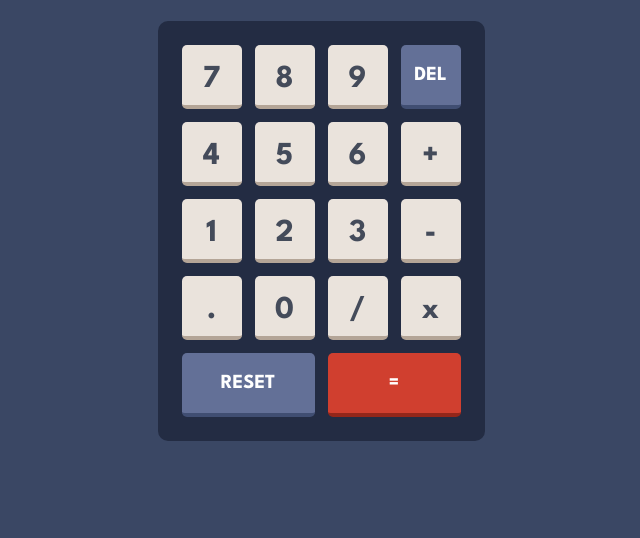
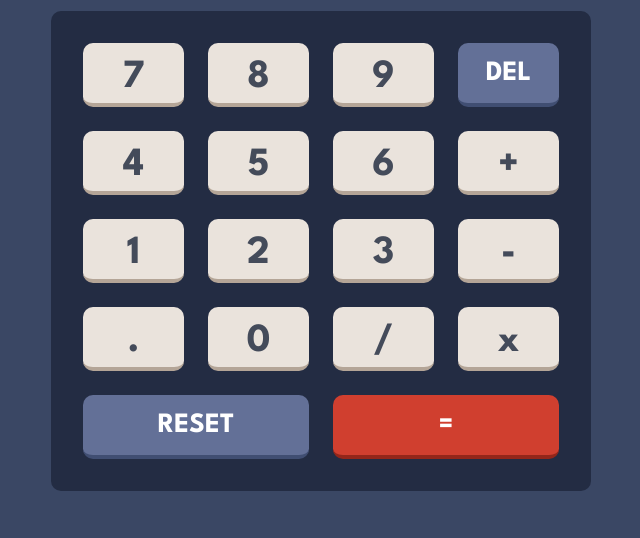
Before and after one commit to dev-fa/calculator, a website built with webpack: page dist/index.html in a window 1280 px wide. Shown: the part 262-800 px from the top of the page, without its empty margins (319-959 px from the left). Built offline with nearby package versions, Linux system fonts and the light colour scheme.

Commit message:
Make site responsive

```diff
--- a/src/sass/modules/_boilerplate.scss
+++ b/src/sass/modules/_boilerplate.scss
@@ -78,8 +78,8 @@ html {
 body {
   font-family: var(--ff-primary);
   background-color: var(--clr-background-primary);
-  // width: 100vw;
   min-height: 100vh;
+  min-height: 100dvh;
   max-height: 100%;
 }
 
--- a/src/sass/modules/calculator/_keypad.scss
+++ b/src/sass/modules/calculator/_keypad.scss
@@ -1,12 +1,17 @@
 @use '../functions' as f;
+@use '../breakpoints' as b;
 
 .calculator__keypad-container {
   background-color: var(--clr-background-secondary);
   border-radius: 10px;
   width: 100%;
-  max-width: 327px;
   height: 420px;
   padding: 24px;
+
+  @include b.breakpoint(large) {
+    height: 480px;
+    padding: 32px;
+  }
 }
 
 .calculator__keypad {
@@ -19,6 +24,10 @@
     'dec zer div mul'
     'res res ent ent';
   gap: 13px;
+
+  @include b.breakpoint(large) {
+    gap: 24px;
+  }
 
   &__main:hover,
   &__func:hover,
@@ -36,44 +45,50 @@
     transition: transform 0.1s ease-in;
   }
 
+  &__main,
+  &__func,
+  &__enter {
+    width: 100%;
+    height: 64px;
+    border-radius: 5px;
+
+    @include b.breakpoint(large) {
+      border-radius: 10px;
+    }
+  }
+
   &__main {
-    width: 100%;
-    max-width: 60px;
-    height: 64px;
     font-size: f.rem(32);
     background-color: var(--clr-main-key-background);
     color: var(--clr-text-dark);
-    border-radius: 5px;
     border-bottom: 4px solid var(--clr-main-key-shadow);
     padding-top: 8px;
-    vertical-align: middle;
+
+    @include b.breakpoint(large) {
+      font-size: f.rem(40);
+    }
   }
 
   &__func {
-    width: 100%;
-    max-width: 60px;
-    height: 64px;
     font-size: f.rem(20);
     background-color: var(--clr-func-key-background);
     color: var(--clr-text-light);
-    border-radius: 5px;
     border-bottom: 4px solid var(--clr-func-key-shadow);
 
-    &--big {
-      width: 100%;
-      max-width: 133px;
+    @include b.breakpoint(large) {
+      font-size: f.rem(28);
     }
   }
 
   &__enter {
-    width: 100%;
-    max-width: 133px;
-    height: 64px;
     font-size: f.rem(20);
     background-color: var(--clr-enter-key-background);
     color: var(--clr-text-light);
-    border-radius: 5px;
     border-bottom: 4px solid var(--clr-enter-key-shadow);
+
+    @include b.breakpoint(large) {
+      font-size: f.rem(28);
+    }
   }
 
   &--enter {
--- a/src/sass/modules/calculator/_layout.scss
+++ b/src/sass/modules/calculator/_layout.scss
@@ -1,4 +1,10 @@
+@use '../breakpoints' as b;
+
 .calculator {
   width: 100%;
   max-width: 327px;
+
+  @include b.breakpoint(large) {
+    max-width: 540px;
+  }
 }
--- a/src/sass/modules/calculator/_screen.scss
+++ b/src/sass/modules/calculator/_screen.scss
@@ -1,10 +1,10 @@
 @use '../functions' as f;
+@use '../breakpoints' as b;
 
 .calculator__screen {
   background-color: var(--clr-background-tertiary);
   border-radius: 10px;
   width: 100%;
-  max-width: 327px;
   height: 88px;
   padding: 24px;
   display: flex;
@@ -12,8 +12,17 @@
   align-items: center;
   margin-bottom: 24px;
 
+  @include b.breakpoint(large) {
+    height: 128px;
+    padding: 36px;
+  }
+
   &__number {
     color: var(--clr-text-primary);
     font-size: f.rem(40);
+
+    @include b.breakpoint(large) {
+      font-size: f.rem(56);
+    }
   }
 }
```
Also changed, not shown: dist/index.html, dist/style.css, 1 other file.
